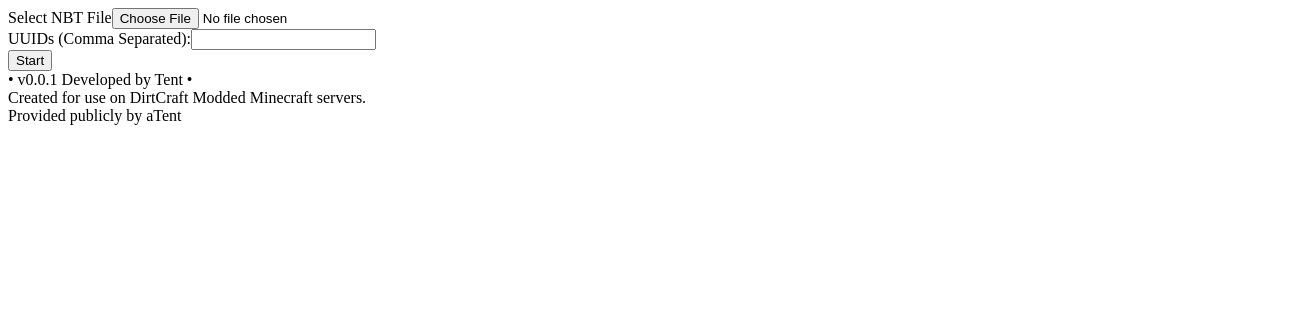
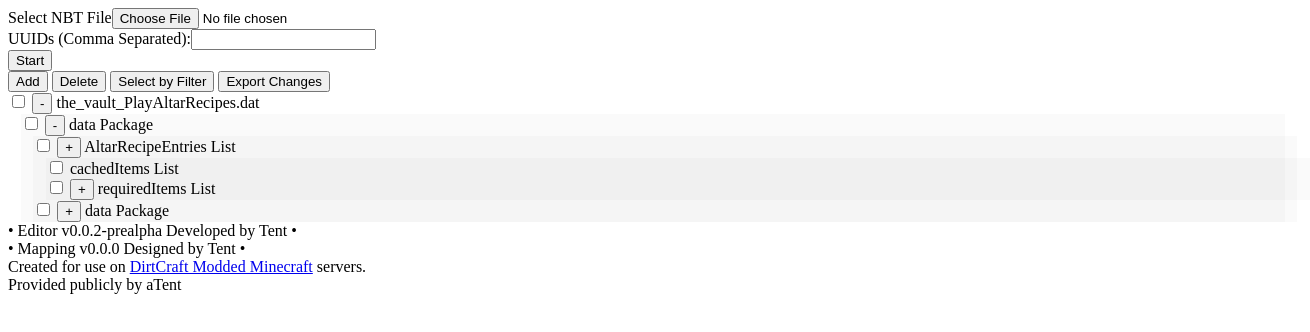
Before and after one commit to Roguim/VHNBT, a plain HTML site: page index.html in a window 1280 px wide. Shown: the whole page, 1310 px wide, since content can reach past the window. Drawn offline with Linux system fonts and the light colour scheme.

Commit message:
Started work on 0.0.2
Draft layout, basic styling

```diff
--- a/index.html
+++ b/index.html
@@ -12,17 +12,90 @@
     <script src="lib/nbtFileModifier.js"></script>
     <script>
         var NBTRead;
+        var NBTModify;
         var masterArray = ["dbde39e3-42ea-4400-9092-e5baaa8a22a4"];
         var resultAccs;
     </script>
+
+    <style>
+        .treeParent > .children {
+            position: relative;
+            left: 1%;
+            background: rgba(0,0,0,0.02);
+        }
+
+        .list > .entryTitle::after {
+            content: " List";
+        }
+
+        .package > .entryTitle::after {
+            content: " Package";
+        }
+    </style>
 </head>
 <body>
     <label>Select NBT File</label><input type="file" id="nbtFile"><br>
     <label>UUIDs (Comma Separated):</label><input type="text" id="UUIDs"><br>
     <button onclick="start()">Start</button>
+
+    <div id="editor">
+        <div id="buttons">
+            <button id="add">Add</button>
+            <button id="delete">Delete</button>
+            <button id="filter">Select by Filter</button>
+            <button id="save">Export Changes</button>
+        </div>
+
+        <div id="tree">
+            <div class="treeParent root">
+                <input type="checkbox"></input>
+                <button class="expandable expanded">-</button>
+                <span class="entryTitle">the_vault_PlayAltarRecipes.dat</span>
+                <div class="children">
+                    <div class="treeParent package">
+                        <input type="checkbox"></input>
+                        <button class="expandable expanded">-</button>
+                        <span class="entryTitle">data</span>
+                        <div class="children">
+                            <div class="treeParent list">
+                                <input type="checkbox"></input>
+                                <button class="expandable">+</button>
+                                <span class="entryTitle">AltarRecipeEntries</span>
+                                <div class="children">
+                                    <div class="treeParent package">
+                                        <div class="treeParent empty list">
+                                            <input type="checkbox"></input>
+                                            <span class="entryTitle">cachedItems</span>
+                                            <div class="children">
+
+                                            </div>
+                                        </div>
+                                        <div class="treeParent list">
+                                            <input type="checkbox"></input>
+                                            <button class="expandable">+</button>
+                                            <span class="entryTitle">requiredItems</span>
+                                            <div class="children">
+
+                                            </div>
+                                        </div>
+                                    </div>
+                                </div>
+                            </div>
+                            <div class="treeParent package">
+                                <input type="checkbox"></input>
+                                <button class="expandable">+</button>
+                                <span class="entryTitle">data</span>
+                            </div>
+                        </div>
+                    </div>
+                </div>
+            </div>
+        </div>
+    </div>
     <footer>
-        • v0.0.1 Developed by Tent •<br>
-        Created for use on DirtCraft Modded Minecraft servers.<br>
+        • Editor v0.0.2-prealpha Developed by Tent •<br>
+        • Mapping v0.0.0 Designed by Tent •<br>
+        Created for use on <a href="https://dirtcraft.net">DirtCraft Modded Minecraft</a> servers.<br>
         Provided publicly by aTent
     </footer>
 </body>
```
